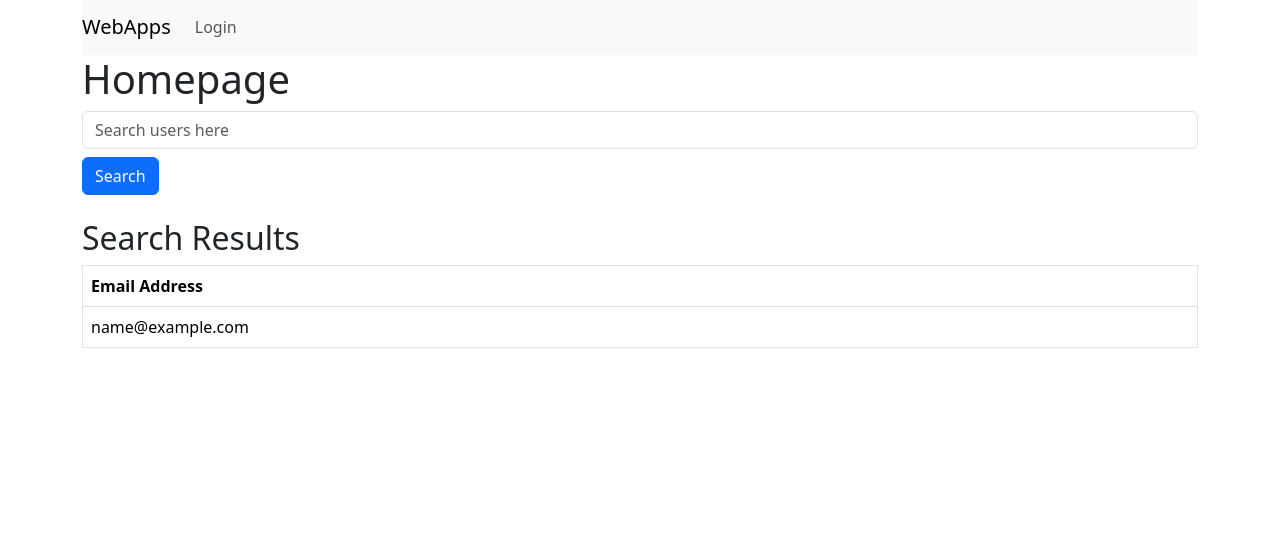
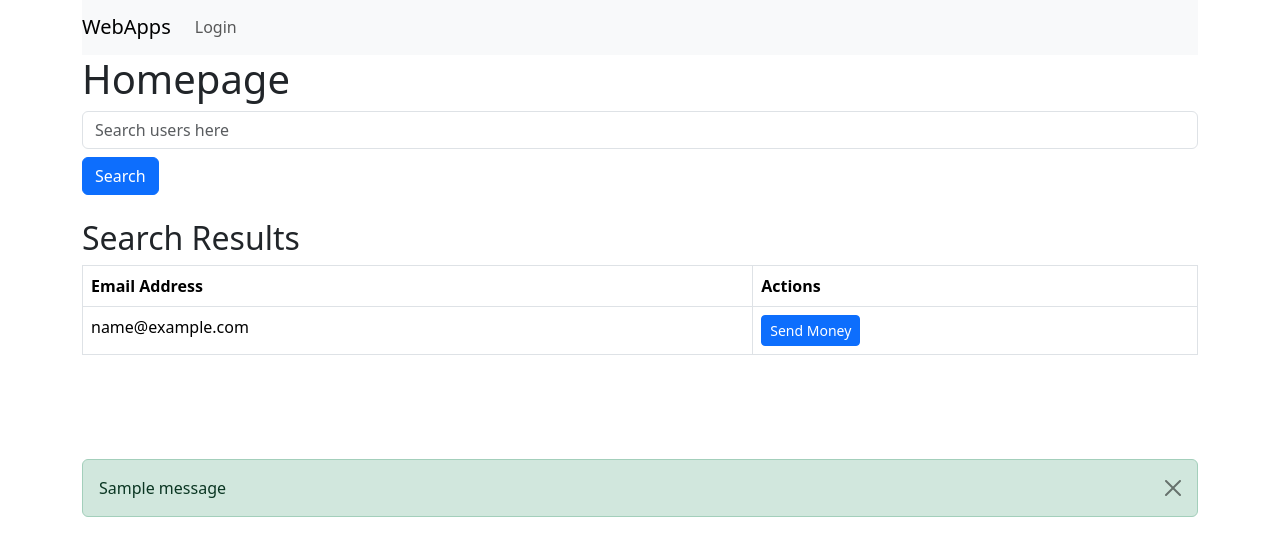
Before and after one commit to makisacik/django-online-payment-app, a Django app: template webapps2024/templates/payapp/home.html in a window 1280 px wide. Shown: the part 49-605 px from the top of the page. Run offline with Django 3.2, Linux system fonts and the light colour scheme; the template is opened without the code that fills it: most values are stand-ins (such as "Sample title", 1, 10 or a date in 2020); one stand-in notice (Sample message) is shown; some libraries are stand-ins or nearby versions.

Commit message:
Add send money button to show modal view

```diff
--- a/webapps2024/templates/base.html
+++ b/webapps2024/templates/base.html
@@ -17,5 +17,16 @@
     {% endblock %}
 </div>
 
+{% if messages %}
+    <div class="container mt-3">
+        {% for message in messages %}
+            <div class="alert alert-{{ message.tags }} alert-dismissible fade show" role="alert">
+                {{ message }}
+                <button type="button" class="btn-close" data-bs-dismiss="alert" aria-label="Close"></button>
+            </div>
+        {% endfor %}
+    </div>
+{% endif %}
+
 </body>
 </html>
--- a/webapps2024/templates/payapp/home.html
+++ b/webapps2024/templates/payapp/home.html
@@ -11,7 +11,7 @@
         <div class="form-group">
             <input type="text" class="form-control" name="email" placeholder="Search users here">
         </div>
-        <button type="submit" class="btn btn-primary mt-2 ">Search</button>
+        <button type="submit" class="btn btn-primary mt-2">Search</button>
     </form>
 
     {% if user_emails %}
@@ -21,12 +21,16 @@
                 <thead class="thead-light">
                 <tr>
                     <th>Email Address</th>
+                    <th>Actions</th>
                 </tr>
                 </thead>
                 <tbody>
                 {% for email in user_emails %}
                     <tr>
                         <td>{{ email }}</td>
+                        <td>
+                            <button onclick="openSendMoneyModal('{{ email }}')" class="btn btn-primary btn-sm">Send Money</button>
+                        </td>
                     </tr>
                 {% endfor %}
                 </tbody>
@@ -37,4 +41,43 @@
             <p>No results found for "{{ request.GET.email }}" ></p>
         {% endif %}
     {% endif %}
+
+    <div class="modal" id="sendMoneyModal" tabindex="-1" aria-labelledby="sendMoneyModalLabel" aria-hidden="true">
+        <div class="modal-dialog">
+            <div class="modal-content">
+
+                <div class="modal-header">
+                    <h4 class="modal-title" id="sendMoneyModalLabel">Send Money</h4>
+                    <button type="button" class="btn-close" data-bs-dismiss="modal" aria-label="Close"></button>
+                </div>
+
+                <div class="modal-body">
+                    <form id="sendMoneyForm" action="{% url 'transfer_money' %}" method="post">
+                        {% csrf_token %}
+                        <input type="hidden" name="recipient_email" id="recipientEmail">
+                        <div class="form-group">
+                            <label for="amount">Amount (£):</label>
+                            <input type="number" class="form-control" id="amount" name="amount" required>
+                        </div>
+                        <button type="submit" class="btn btn-primary">Submit</button>
+                    </form>
+                </div>
+
+                <div class="modal-footer">
+                    <button type="button" class="btn btn-danger" data-bs-dismiss="modal">Close</button>
+                </div>
+
+            </div>
+        </div>
+    </div>
+
+    <script>
+        function openSendMoneyModal(email) {
+            document.getElementById('recipientEmail').value = email;
+            let modal = new bootstrap.Modal(document.getElementById('sendMoneyModal'));
+            modal.show();
+        }
+    </script>
+
+
 {% endblock %}
--- a/webapps2024/webapps2024/urls.py
+++ b/webapps2024/webapps2024/urls.py
@@ -27,4 +27,5 @@ urlpatterns = [
     path("login/", auth_views.login_user, name="login"),
     path("home/", payapp_views.home, name="home"),
     path("logout/", auth_views.logout_user, name="logout"),
+    path('transfer_money/', payapp_views.transfer_money, name='transfer_money'),
 ]
```
Also changed, not shown: webapps2024/payapp/views.py (+44 -11 lines), webapps2024/db.sqlite3.
